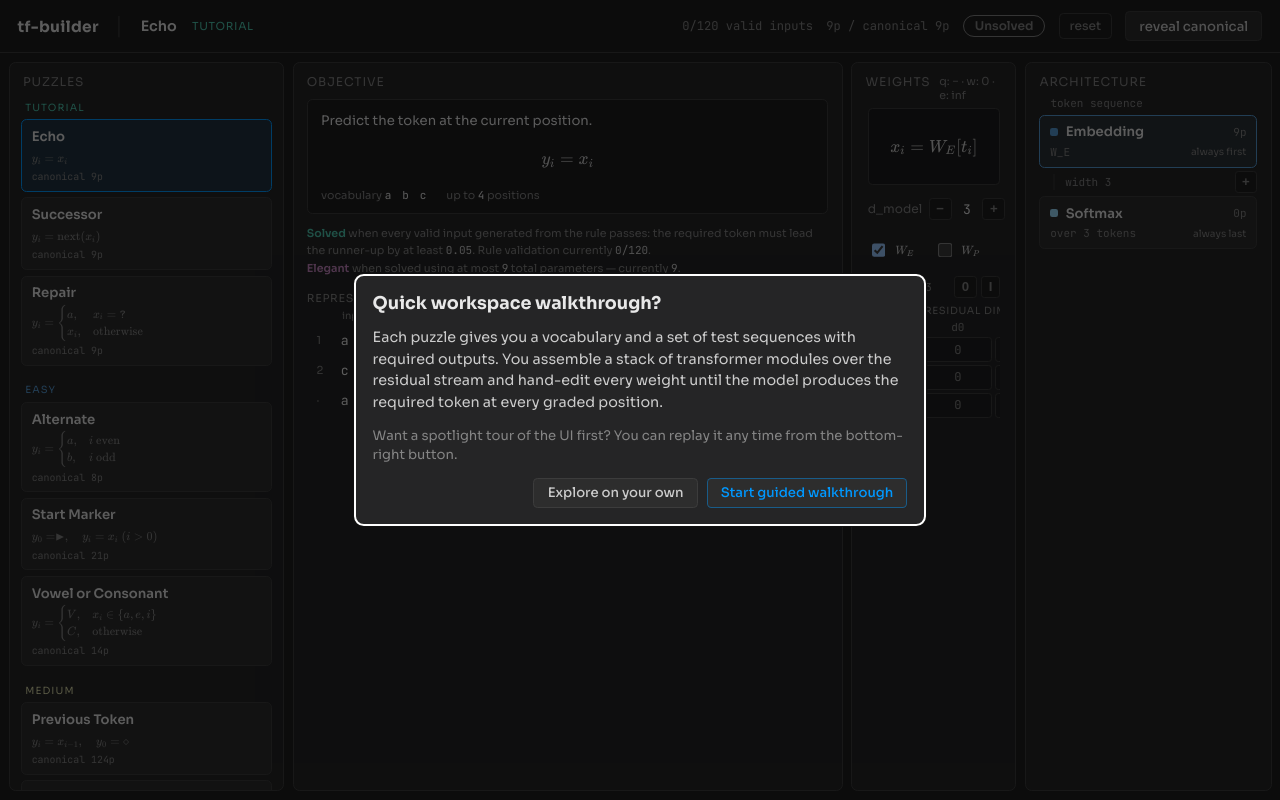
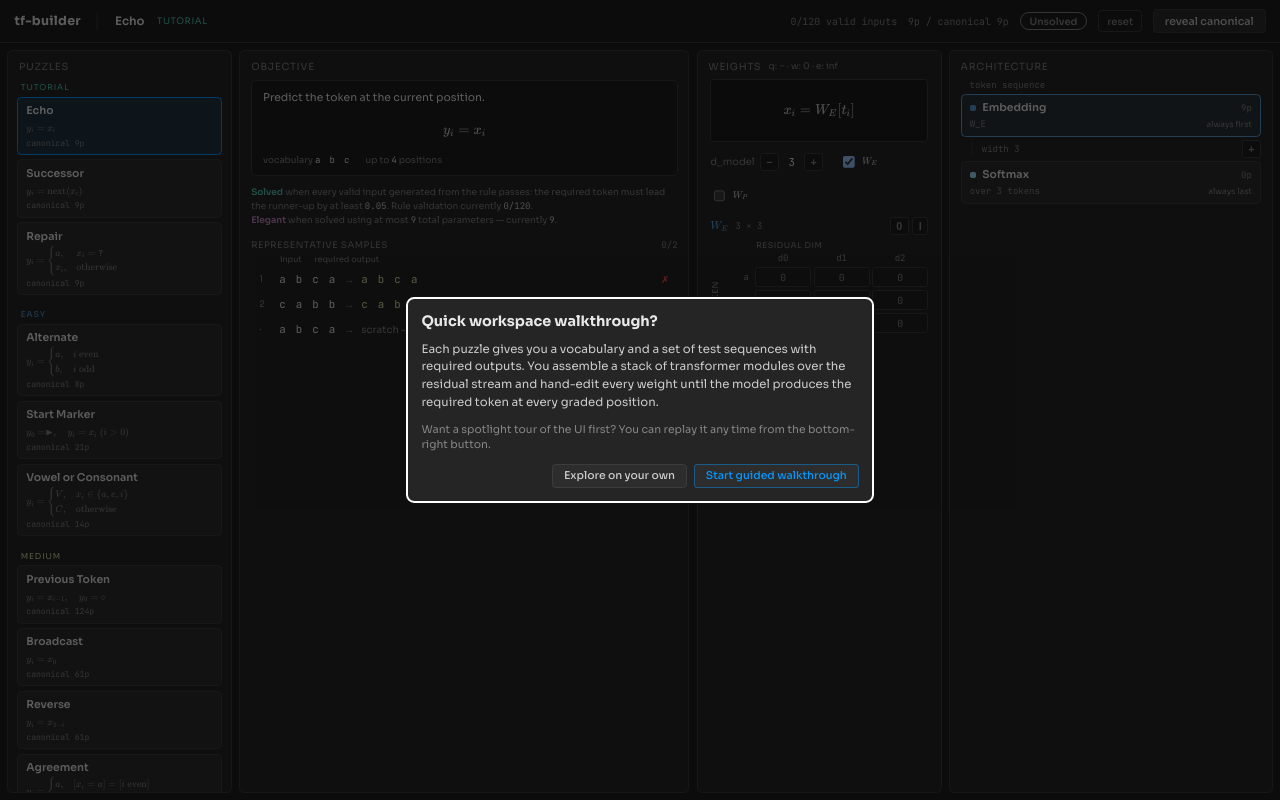
Before and after one commit to longwatermelon/tf-builder, a React (Vite) app: page / in a window 1280 px wide. Built offline with nearby package versions, Linux system fonts and the light colour scheme.

Commit message:
2026-07-25 14:09

```diff
--- a/src/App.jsx
+++ b/src/App.jsx
@@ -15,7 +15,7 @@ import {
   evaluatePuzzle,
   reconcileShapes,
 } from "./lib/model";
-import { COLORS, DIFFICULTY_COLORS, MONO, UI_ZOOM, btnStyle, subtleBtnStyle } from "./styles/theme";
+import { COLORS, DIFFICULTY_COLORS, MONO, btnStyle, subtleBtnStyle } from "./styles/theme";
 
 const PROGRESS_KEY = "tf-builder:progress:rule-validation-v1";
 
@@ -93,7 +93,7 @@ function Panel({ children, style, ref }) {
 }
 
 // guideRefs are optional walkthrough anchors supplied by RootApp
-export default function App({ guideRefs = {} }) {
+export default function App({ guideRefs = {}, uiZoom }) {
   const {
     headerRef = null,
     puzzlesRef = null,
@@ -163,7 +163,7 @@ export default function App({ guideRefs = {} }) {
     clampToWindow();
     window.addEventListener("resize", clampToWindow);
     return () => window.removeEventListener("resize", clampToWindow);
-  }, []);
+  }, [uiZoom]);
 
   // snapshot the widths a drag starts from so every move applies to the same baseline
   function startResize() {
@@ -267,7 +267,7 @@ export default function App({ guideRefs = {} }) {
         height: "100%",
         background: COLORS.bg,
         color: COLORS.text,
-        zoom: UI_ZOOM,
+        zoom: uiZoom,
       }}
     >
       <header
@@ -333,6 +333,7 @@ export default function App({ guideRefs = {} }) {
 
         <ResizeHandle
           label="Resize puzzles panel"
+          uiZoom={uiZoom}
           width={panelWidths[0]}
           minWidth={MIN_PANEL_WIDTH}
           maxWidth={panelWidths[0] + panelSlack}
@@ -379,6 +380,7 @@ export default function App({ guideRefs = {} }) {
 
         <ResizeHandle
           label="Resize objective panel"
+          uiZoom={uiZoom}
           width={panelWidths[1]}
           minWidth={MIN_PANEL_WIDTH}
           maxWidth={panelWidths[1] + panelSlack}
@@ -421,6 +423,7 @@ export default function App({ guideRefs = {} }) {
         {/* this gutter sits to the right of the panel it sizes, so its drag direction is inverted */}
         <ResizeHandle
           label="Resize architecture panel"
+          uiZoom={uiZoom}
           width={panelWidths[2]}
           minWidth={MIN_PANEL_WIDTH}
           maxWidth={panelWidths[2] + panelSlack}
--- a/src/RootApp.jsx
+++ b/src/RootApp.jsx
@@ -1,7 +1,8 @@
 import { useCallback, useEffect, useRef, useState } from "react";
 import App from "./App";
 import WorkspaceGuideOverlay from "./components/WorkspaceGuideOverlay";
-import { btnStyle, COLORS, UI_ZOOM } from "./styles/theme";
+import { useUiZoom } from "./lib/uiScale";
+import { btnStyle, COLORS } from "./styles/theme";
 
 const ONBOARDING_KEY = "tf-builder:onboarding";
 
@@ -53,6 +54,7 @@ function persistOnboardingState(state) {
 export default function RootApp() {
   const [onboardingState, setOnboardingState] = useState(loadOnboardingState);
   const [isGuideActive, setIsGuideActive] = useState(false);
+  const uiZoom = useUiZoom();
 
   const promptCardRef = useRef(null);
 
@@ -154,7 +156,7 @@ export default function RootApp() {
         inert={isPromptOpen || isGuideActive}
         style={{ width: "100%", height: "100%" }}
       >
-        <App guideRefs={guideRefs} />
+        <App guideRefs={guideRefs} uiZoom={uiZoom} />
       </div>
 
       {isPromptOpen && (
@@ -163,7 +165,7 @@ export default function RootApp() {
             position: "fixed",
             inset: 0,
             zIndex: 80,
-            zoom: UI_ZOOM,
+            zoom: uiZoom,
             background: "rgba(0, 0, 0, 0.6)",
             display: "flex",
             alignItems: "center",
@@ -232,7 +234,7 @@ export default function RootApp() {
             right: 14,
             bottom: 14,
             zIndex: 50,
-            zoom: UI_ZOOM,
+            zoom: uiZoom,
             borderColor: `${COLORS.accent}60`,
             color: COLORS.accent,
             background: COLORS.panel,
@@ -245,6 +247,7 @@ export default function RootApp() {
       {isGuideActive && (
         <WorkspaceGuideOverlay
           stops={guideStops}
+          uiZoom={uiZoom}
           onClose={handleCloseGuide}
           onComplete={handleCompleteGuide}
         />
--- a/src/components/ResizeHandle.jsx
+++ b/src/components/ResizeHandle.jsx
@@ -1,5 +1,5 @@
 import { useEffect, useRef, useState } from "react";
-import { COLORS, UI_ZOOM } from "../styles/theme";
+import { COLORS } from "../styles/theme";
 
 export const HANDLE_WIDTH = 8;
 
@@ -7,7 +7,7 @@ export const HANDLE_WIDTH = 8;
 const KEY_STEP = 16;
 
 // draggable gutter between two panels; reports the horizontal offset from the drag origin
-export default function ResizeHandle({ label, width, minWidth, maxWidth, onDragStart, onDragMove, onNudge }) {
+export default function ResizeHandle({ label, uiZoom, width, minWidth, maxWidth, onDragStart, onDragMove, onNudge }) {
   const [dragging, setDragging] = useState(false);
   const [hovered, setHovered] = useState(false);
   const [focused, setFocused] = useState(false);
@@ -42,7 +42,7 @@ export default function ResizeHandle({ label, width, minWidth, maxWidth, onDragS
   // pointer coordinates are screen pixels, but panel widths live inside the app's zoom
   function handlePointerMove(event) {
     if (pointerIdRef.current !== event.pointerId) return;
-    onDragMove((event.clientX - startXRef.current) / UI_ZOOM);
+    onDragMove((event.clientX - startXRef.current) / uiZoom);
   }
 
   function handlePointerUp(event) {
--- /dev/null
+++ b/src/lib/uiScale.js
@@ -0,0 +1,35 @@
+import { useEffect, useState } from "react";
+
+const DESIGN_WIDTH = 1920;
+const DESIGN_HEIGHT = 1080;
+const BASE_UI_ZOOM = 1.1;
+const MIN_UI_ZOOM = 0.9;
+const MAX_UI_ZOOM = 2.2;
+
+// calculate a bounded zoom that preserves the 1080p visual scale
+export function calculateUiZoom(width, height) {
+  const viewportScale = Math.min(width / DESIGN_WIDTH, height / DESIGN_HEIGHT);
+  return Math.min(MAX_UI_ZOOM, Math.max(MIN_UI_ZOOM, BASE_UI_ZOOM * viewportScale));
+}
+
+// read the current browser viewport and return its matching UI zoom
+function readUiZoom() {
+  if (typeof window === "undefined") return BASE_UI_ZOOM;
+  return calculateUiZoom(window.innerWidth, window.innerHeight);
+}
+
+// keep the UI zoom synchronized with viewport size changes
+export function useUiZoom() {
+  const [uiZoom, setUiZoom] = useState(readUiZoom);
+
+  useEffect(() => {
+    function updateUiZoom() {
+      setUiZoom(readUiZoom());
+    }
+
+    window.addEventListener("resize", updateUiZoom);
+    return () => window.removeEventListener("resize", updateUiZoom);
+  }, []);
+
+  return uiZoom;
+}
--- a/src/styles/theme.js
+++ b/src/styles/theme.js
@@ -26,9 +26,6 @@ export const MODULE_COLORS = {
   linear: "#4ec9b0",
   softmax: "#9cdcfe",
 };
-
-// global ui scale, roughly one browser zoom step; pointer pixels must be divided by it
-export const UI_ZOOM = 1.1;
 
 // background tint for a probability cell, so more probability mass reads as a stronger fill
 export function probabilityFill(p) {
```
Also changed, not shown: src/components/WorkspaceGuideOverlay.jsx (+13 -13 lines), 1 other file (tests, documents, lock files or other folders).
